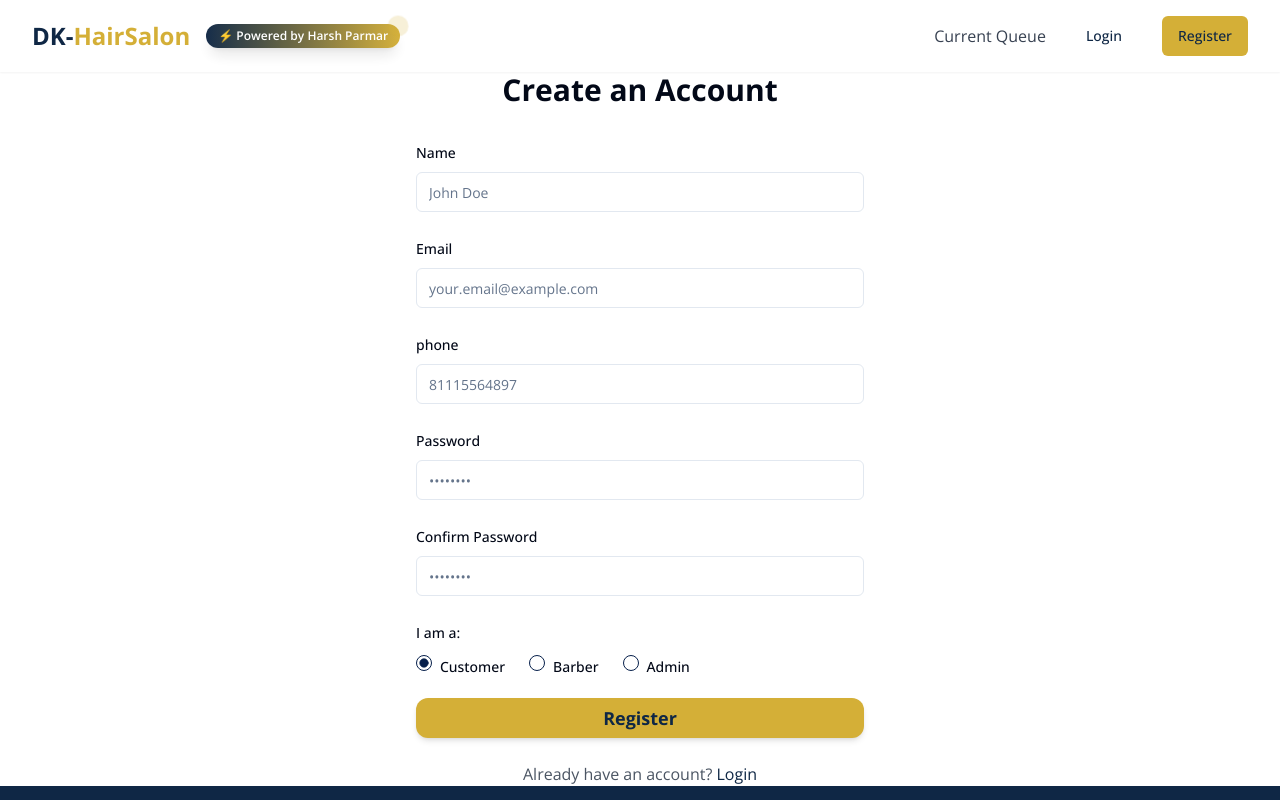
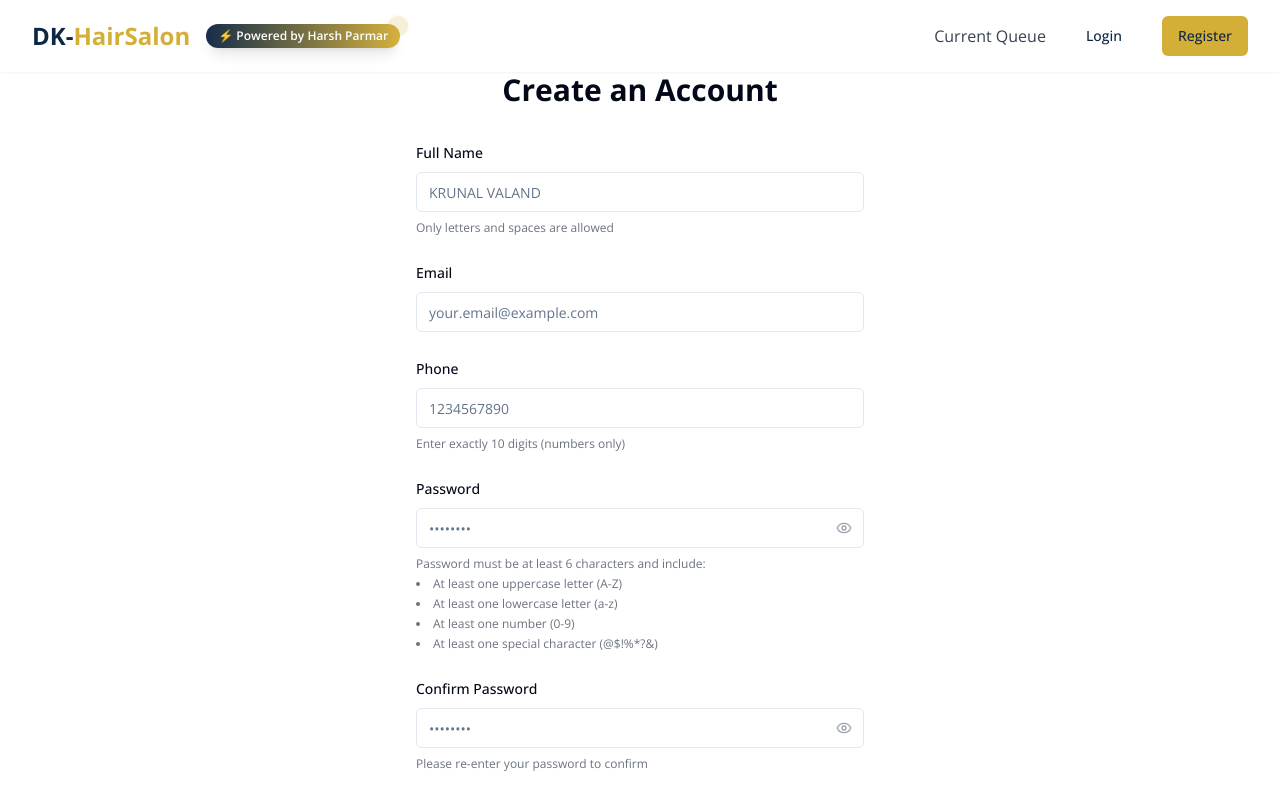
Before and after one commit to novamaster00/Salon_Managment, a React (Vite) app in the folder nimble-hair-appointment-main/: page /register in a window 1280 px wide. Shown: the top 800 px of the page. Built offline with nearby package versions, Linux system fonts and the light colour scheme.

Commit message:
PRODUCTION  VERSION FOR USE

```diff
--- a/nimble-hair-appointment-main/src/components/Navbar.tsx
+++ b/nimble-hair-appointment-main/src/components/Navbar.tsx
@@ -95,6 +95,8 @@ export default function Navbar() {
           background: linear-gradient(135deg, #ffffff 0%, #f8fafc 100%);
           border: 1px solid #e2e8f0;
           box-shadow: 0 20px 25px -5px rgba(0, 0, 0, 0.1), 0 10px 10px -5px rgba(0, 0, 0, 0.04);
+          min-width: 280px;
+          max-width: 320px;
         }
 
         .profile-dropdown-item {
@@ -104,6 +106,20 @@ export default function Navbar() {
         .profile-dropdown-item:hover {
           background: linear-gradient(135deg, #f1f5f9 0%, #e2e8f0 100%);
           transform: translateX(2px);
+        }
+
+        .profile-email {
+          word-break: break-all;
+          overflow-wrap: break-word;
+          max-width: 180px;
+          line-height: 1.3;
+        }
+
+        .profile-name {
+          word-break: break-word;
+          overflow-wrap: break-word;
+          max-width: 180px;
+          line-height: 1.2;
         }
       `}</style>
 
@@ -189,8 +205,8 @@ export default function Navbar() {
                           {getInitials(user?.name || user?.email)}
                         </AvatarFallback>
                       </Avatar>
-                      <div className="flex flex-col items-start">
-                        <span className="text-sm font-medium text-barbershop-navy">
+                      <div className="flex flex-col items-start max-w-32">
+                        <span className="text-sm font-medium text-barbershop-navy truncate max-w-full">
                           {user?.name || 'User'}
                         </span>
                         <span className="text-xs text-gray-500 capitalize">
@@ -203,18 +219,18 @@ export default function Navbar() {
                     </button>
 
                     {isProfileDropdownOpen && (
-                      <div className="absolute right-0 mt-2 w-64 profile-dropdown rounded-lg py-2 z-20">
+                      <div className="absolute right-0 mt-2 profile-dropdown rounded-lg py-2 z-20">
                         {/* Profile Header */}
                         <div className="px-4 py-3 border-b border-gray-100">
-                          <div className="flex items-center space-x-3">
-                            <Avatar className="h-12 w-12">
+                          <div className="flex items-start space-x-3">
+                            <Avatar className="h-12 w-12 flex-shrink-0">
                               <AvatarFallback className="bg-gradient-to-br from-barbershop-navy to-barbershop-gold text-white font-semibold">
                                 {getInitials(user?.name || user?.email)}
                               </AvatarFallback>
                             </Avatar>
-                            <div>
-                              <p className="font-semibold text-gray-900">{user?.name || 'User'}</p>
-                              <p className="text-sm text-gray-500">{user?.email}</p>
+                            <div className="flex-1 min-w-0">
+                              <p className="font-semibold text-gray-900 profile-name">{user?.name || 'User'}</p>
+                              <p className="text-sm text-gray-500 profile-email">{user?.email}</p>
                               <span className="inline-block px-2 py-1 text-xs bg-barbershop-gold/10 text-barbershop-navy rounded-full capitalize mt-1">
                                 {user?.role}
                               </span>
@@ -229,8 +245,8 @@ export default function Navbar() {
                             className="profile-dropdown-item flex items-center px-4 py-3 text-sm text-gray-700"
                             onClick={() => setIsProfileDropdownOpen(false)}
                           >
-                            <User className="mr-3 h-4 w-4 text-barbershop-navy" />
-                            <div>
+                            <User className="mr-3 h-4 w-4 text-barbershop-navy flex-shrink-0" />
+                            <div className="flex-1">
                               <p className="font-medium">My Profile</p>
                               <p className="text-xs text-gray-500">View and edit profile</p>
                             </div>
@@ -241,8 +257,8 @@ export default function Navbar() {
                             className="profile-dropdown-item flex items-center px-4 py-3 text-sm text-gray-700"
                             onClick={() => setIsProfileDropdownOpen(false)}
                           >
-                            <Settings className="mr-3 h-4 w-4 text-barbershop-navy" />
-                            <div>
+                            <Settings className="mr-3 h-4 w-4 text-barbershop-navy flex-shrink-0" />
+                            <div className="flex-1">
                               <p className="font-medium">Account Settings</p>
                               <p className="text-xs text-gray-500">Manage your account</p>
                             </div>
@@ -256,8 +272,8 @@ export default function Navbar() {
                               }}
                               className="profile-dropdown-item flex items-center w-full px-4 py-3 text-sm text-red-600 hover:bg-red-50"
                             >
-                              <LogOut className="mr-3 h-4 w-4" />
-                              <div className="text-left">
+                              <LogOut className="mr-3 h-4 w-4 flex-shrink-0" />
+                              <div className="text-left flex-1">
                                 <p className="font-medium">Sign Out</p>
                                 <p className="text-xs text-red-400">Log out of your account</p>
                               </div>
@@ -319,13 +335,13 @@ export default function Navbar() {
                     {/* Mobile Profile Section */}
                     <div className="py-3 px-2 bg-gradient-to-r from-barbershop-navy/5 to-barbershop-gold/5 rounded-lg">
                       <div className="flex items-center space-x-3 mb-3">
-                        <Avatar className="h-10 w-10">
+                        <Avatar className="h-10 w-10 flex-shrink-0">
                           <AvatarFallback className="bg-gradient-to-br from-barbershop-navy to-barbershop-gold text-white font-semibold">
                             {getInitials(user?.name || user?.email)}
                           </AvatarFallback>
                         </Avatar>
-                        <div>
-                          <p className="font-semibold text-barbershop-navy">{user?.name || user?.email}</p>
+                        <div className="flex-1 min-w-0">
+                          <p className="font-semibold text-barbershop-navy truncate">{user?.name || user?.email}</p>
                           <span className="text-xs bg-barbershop-gold/20 text-barbershop-navy px-2 py-1 rounded-full capitalize">
                             {user?.role}
                           </span>
@@ -410,7 +426,6 @@ export default function Navbar() {
                   title="View developer info"
                 >
                   <p className="font-bold text-sm">⚡ DK-Salon Powered by Harsh Parmar</p>
-                  <p className="text-xs opacity-90">👆 Click to view developer info</p>
                 </button>
               </div>
             </div>
--- a/nimble-hair-appointment-main/src/pages/Login.tsx
+++ b/nimble-hair-appointment-main/src/pages/Login.tsx
@@ -17,7 +17,8 @@ import { useToast } from '@/hooks/use-toast';
 import { login } from '@/lib/api';
 import { useAuth } from '@/context/AuthContext';
 import Layout from '@/components/Layout';
-import { User } from '@/lib/types'; // Make sure to import User type
+import { User } from '@/lib/types';
+import { Eye, EyeOff } from 'lucide-react'; // Import eye icons
 
 const formSchema = z.object({
   email: z.string().email({ message: 'Please enter a valid email address' }),
@@ -30,6 +31,7 @@ export default function Login() {
   const { toast } = useToast();
   const { login: authLogin } = useAuth();
   const [isLoading, setIsLoading] = useState(false);
+  const [showPassword, setShowPassword] = useState(false); // Add state for password visibility
 
   const from = (location.state as any)?.from?.pathname || '/';
 
@@ -44,12 +46,11 @@ export default function Login() {
   async function onSubmit(values: z.infer<typeof formSchema>) {
     try {
       setIsLoading(true);
-      console.log('Submitting login with values:', values); // Debug log
+      console.log('Submitting login with values:', values);
 
       const response = await login(values.email, values.password);
-      console.log('Login response:', response); // Debug log
+      console.log('Login response:', response);
 
-      // Check if response has the expected structure
       if (!response || !response.token || !response.user) {
         throw new Error('Invalid response from server');
       }
@@ -61,14 +62,13 @@ export default function Login() {
         description: `Welcome back${response.user.name ? `, ${response.user.name}` : ''}!`,
       });
 
-      // Redirect based on user role from response
       if (response.user.role === 'admin' || response.user.role === 'barber') {
         navigate('/dashboard');
       } else {
         navigate(from);
       }
     } catch (error) {
-      console.error('Login error:', error); // Debug log
+      console.error('Login error:', error);
       toast({
         title: 'Login failed',
         description: error instanceof Error ? error.message : 'An error occurred during login',
@@ -107,7 +107,25 @@ export default function Login() {
                 <FormItem>
                   <FormLabel>Password</FormLabel>
                   <FormControl>
-                    <Input type="password" placeholder="••••••••" {...field} />
+                    <div className="relative">
+                      <Input
+                        type={showPassword ? "text" : "password"}
+                        placeholder="••••••••"
+                        {...field}
+                        className="pr-10"
+                      />
+                      <button
+                        type="button"
+                        className="absolute inset-y-0 right-0 pr-3 flex items-center"
+                        onClick={() => setShowPassword(!showPassword)}
+                      >
+                        {showPassword ? (
+                          <EyeOff className="h-4 w-4 text-gray-400 hover:text-gray-600" />
+                        ) : (
+                          <Eye className="h-4 w-4 text-gray-400 hover:text-gray-600" />
+                        )}
+                      </button>
+                    </div>
                   </FormControl>
                   <FormMessage />
                   <div className="text-right mt-1">
--- a/nimble-hair-appointment-main/src/pages/Register.tsx
+++ b/nimble-hair-appointment-main/src/pages/Register.tsx
@@ -11,6 +11,7 @@ import {
   FormItem,
   FormLabel,
   FormMessage,
+  FormDescription,
 } from '@/components/ui/form';
 import { Input } from '@/components/ui/input';
 import { RadioGroup, RadioGroupItem } from '@/components/ui/radio-group';
@@ -18,21 +19,24 @@ import { useToast } from '@/hooks/use-toast';
 import { register as apiRegister } from '@/lib/api';
 import { useAuth } from '@/context/AuthContext';
 import Layout from '@/components/Layout';
-
+import { Eye, EyeOff } from 'lucide-react';
 
 const formSchema = z.object({
-  name: z.string().min(2, { message: 'Name must be at least 2 characters' }),
+  name: z.string()
+    .min(2, { message: 'Name must be at least 2 characters' })
+    .regex(/^[a-zA-Z\s]+$/, { message: 'Name can only contain letters and spaces' }),
 
   email: z.string()
     .email({ message: 'Please enter a valid email address' }),
-    // .refine((val) => val.endsWith('@gmail.com'), {
-    //   message: 'Email must be a Gmail address',
-    // }),
 
   phone: z.string()
     .regex(/^\d{10}$/, { message: 'Phone number must be exactly 10 digits' }),
 
-  password: z.string().min(6, { message: 'Password must be at least 6 characters' }),
+  password: z.string()
+    .min(6, { message: 'Password must be at least 6 characters' })
+    .regex(/^(?=.*[a-z])(?=.*[A-Z])(?=.*\d)(?=.*[@$!%*?&])[A-Za-z\d@$!%*?&]/, {
+      message: 'Password must contain at least one uppercase letter, one lowercase letter, one number, and one special character'
+    }),
 
   confirmPassword: z.string(),
 
@@ -42,7 +46,7 @@ const formSchema = z.object({
 }).refine((data) => data.password === data.confirmPassword, {
   message: "Passwords don't match",
   path: ['confirmPassword'],
-})
+});
 
 export default function Register() {
   const navigate = useNavigate();
@@ -51,6 +55,8 @@ export default function Register() {
   const [isLoading, setIsLoading] = useState(false);
   const [isRegistered, setIsRegistered] = useState(false);
   const [userEmail, setUserEmail] = useState('');
+  const [showPassword, setShowPassword] = useState(false);
+  const [showConfirmPassword, setShowConfirmPassword] = useState(false);
 
   const form = useForm<z.infer<typeof formSchema>>({
     resolver: zodResolver(formSchema),
@@ -63,6 +69,24 @@ export default function Register() {
       role: 'customer'
     },
   });
+
+  // Handle input filtering for name field
+  const handleNameInput = (e) => {
+    const value = e.target.value;
+    // Allow only letters and spaces
+    const filteredValue = value.replace(/[^a-zA-Z\s]/g, '');
+    e.target.value = filteredValue;
+    return filteredValue;
+  };
+
+  // Handle input filtering for phone field
+  const handlePhoneInput = (e) => {
+    const value = e.target.value;
+    // Allow only digits and limit to 10
+    const filteredValue = value.replace(/[^\d]/g, '').slice(0, 10);
+    e.target.value = filteredValue;
+    return filteredValue;
+  };
 
   async function onSubmit(values: z.infer<typeof formSchema>) {
     try {
@@ -78,22 +102,13 @@ export default function Register() {
       setUserEmail(values.email);
       setIsRegistered(true);
 
-      //authLogin(response.token, response.user);
-
       toast({
         title: 'Registration successful!',
         description: 'Please check your email to verify your account before logging in.',
         duration: 6000,
       });
-
-      // // Redirect based on role
-      // if (values.role === 'admin' || values.role === 'barber') {
-      //   navigate('/dashboard');
-      // } else {
-      //   navigate('/');
-      // }
     } catch (error) {
-      console.error('Registration error, error');
+      console.error('Registration error:', error);
       toast({
         title: 'Registration failed',
         description: error instanceof Error ? error.message : 'An error occurred during registration',
@@ -103,7 +118,6 @@ export default function Register() {
       setIsLoading(false);
     }
   }
-
 
   if (isRegistered) {
     return (
@@ -172,10 +186,20 @@ export default function Register() {
               name="name"
               render={({ field }) => (
                 <FormItem>
-                  <FormLabel>Name</FormLabel>
+                  <FormLabel>Full Name</FormLabel>
                   <FormControl>
-                    <Input placeholder="John Doe" {...field} />
+                    <Input
+                      placeholder="KRUNAL VALAND"
+                      {...field}
+                      onInput={(e) => {
+                        const filteredValue = handleNameInput(e);
+                        field.onChange(filteredValue);
+                      }}
+                    />
                   </FormControl>
+                  <FormDescription className="text-xs text-gray-500">
+                    Only letters and spaces are allowed
+                  </FormDescription>
                   <FormMessage />
                 </FormItem>
               )}
@@ -200,10 +224,21 @@ export default function Register() {
               name="phone"
               render={({ field }) => (
                 <FormItem>
-                  <FormLabel>phone</FormLabel>
+                  <FormLabel>Phone</FormLabel>
                   <FormControl>
-                    <Input placeholder="81115564897" {...field} />
+                    <Input
+                      placeholder="1234567890"
+                      {...field}
+                      onInput={(e) => {
+                        const filteredValue = handlePhoneInput(e);
+                        field.onChange(filteredValue);
+                      }}
+                      maxLength={10}
+                    />
                   </FormControl>
+                  <FormDescription className="text-xs text-gray-500">
+                    Enter exactly 10 digits (numbers only)
+                  </FormDescription>
                   <FormMessage />
                 </FormItem>
               )}
@@ -216,8 +251,35 @@ export default function Register() {
                 <FormItem>
                   <FormLabel>Password</FormLabel>
                   <FormControl>
-                    <Input type="password" placeholder="••••••••" {...field} />
+                    <div className="relative">
+                      <Input
+                        type={showPassword ? "text" : "password"}
+                        placeholder="••••••••"
+                        {...field}
+                        className="pr-10"
+                      />
+                      <button
+                        type="button"
+                        className="absolute inset-y-0 right-0 pr-3 flex items-center"
+                        onClick={() => setShowPassword(!showPassword)}
+                      >
+                        {showPassword ? (
+                          <EyeOff className="h-4 w-4 text-gray-400 hover:text-gray-600" />
+                        ) : (
+                          <Eye className="h-4 w-4 text-gray-400 hover:text-gray-600" />
+                        )}
+                      </button>
+                    </div>
                   </FormControl>
+                  <FormDescription className="text-xs text-gray-500">
+                    Password must be at least 6 characters and include:
+                    <ul className="list-disc list-inside mt-1 space-y-1">
+                      <li>At least one uppercase letter (A-Z)</li>
+                      <li>At least one lowercase letter (a-z)</li>
+                      <li>At least one number (0-9)</li>
+                      <li>At least one special character (@$!%*?&)</li>
+                    </ul>
+                  </FormDescription>
                   <FormMessage />
                 </FormItem>
               )}
@@ -230,8 +292,29 @@ export default function Register() {
                 <FormItem>
                   <FormLabel>Confirm Password</FormLabel>
                   <FormControl>
-                    <Input type="password" placeholder="••••••••" {...field} />
+                    <div className="relative">
+                      <Input
+                        type={showConfirmPassword ? "text" : "password"}
+                        placeholder="••••••••"
+                        {...field}
+                        className="pr-10"
+                      />
+                      <button
+                        type="button"
+                        className="absolute inset-y-0 right-0 pr-3 flex items-center"
+                        onClick={() => setShowConfirmPassword(!showConfirmPassword)}
+                      >
+                        {showConfirmPassword ? (
+                          <EyeOff className="h-4 w-4 text-gray-400 hover:text-gray-600" />
+                        ) : (
+                          <Eye className="h-4 w-4 text-gray-400 hover:text-gray-600" />
+                        )}
+                      </button>
+                    </div>
                   </FormControl>
+                  <FormDescription className="text-xs text-gray-500">
+                    Please re-enter your password to confirm
+                  </FormDescription>
                   <FormMessage />
                 </FormItem>
               )}
@@ -255,7 +338,7 @@ export default function Register() {
                         </FormControl>
                         <FormLabel className="cursor-pointer">Customer</FormLabel>
                       </FormItem>
-                      <FormItem className="flex items-center space-x-2">
+                     {/*<FormItem className="flex items-center space-x-2">
                         <FormControl>
                           <RadioGroupItem value="barber" />
                         </FormControl>
@@ -266,7 +349,7 @@ export default function Register() {
                           <RadioGroupItem value="admin" />
                         </FormControl>
                         <FormLabel className="cursor-pointer">Admin</FormLabel>
-                      </FormItem>
+                      </FormItem> */}
                     </RadioGroup>
                   </FormControl>
                   <FormMessage />
@@ -295,4 +378,4 @@ export default function Register() {
       </div>
     </Layout>
   );
- }
+}
```
